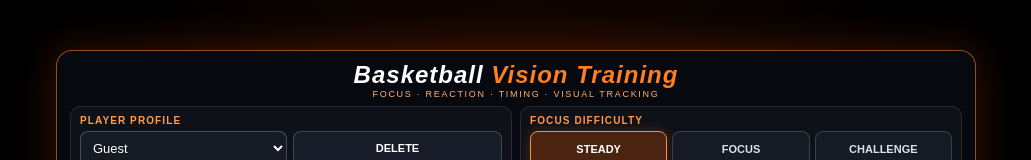
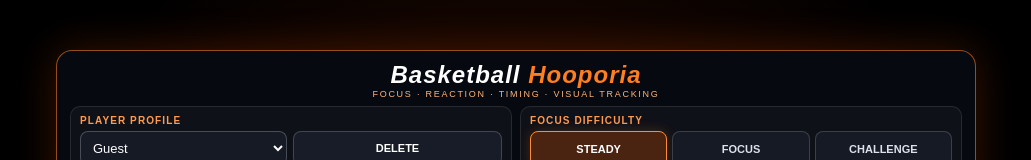
Before and after one commit to hooporiapr-oss/hooporia, a plain HTML site: page index.html in a window 1280 px wide. Shown: the top 160 px of the page, without its empty margins (124-1155 px from the left). Drawn offline with Linux system fonts and the light colour scheme.

Commit message:
Change title from 'Vision Training' to 'Hooporia'

```diff
--- a/index.html
+++ b/index.html
@@ -355,7 +355,7 @@ html,body{width:100%;height:100%;background:#000;font-family:Arial,sans-serif;co
 
 <div id="overlay">
   <div id="panel">
-    <h1>Basketball <span>Vision Training</span></h1>
+    <h1>Basketball <span>Hooporia</span></h1>
     <div class="subtitle">Focus · reaction · timing · visual tracking</div>
 
     <div id="resultBox"></div>
```
